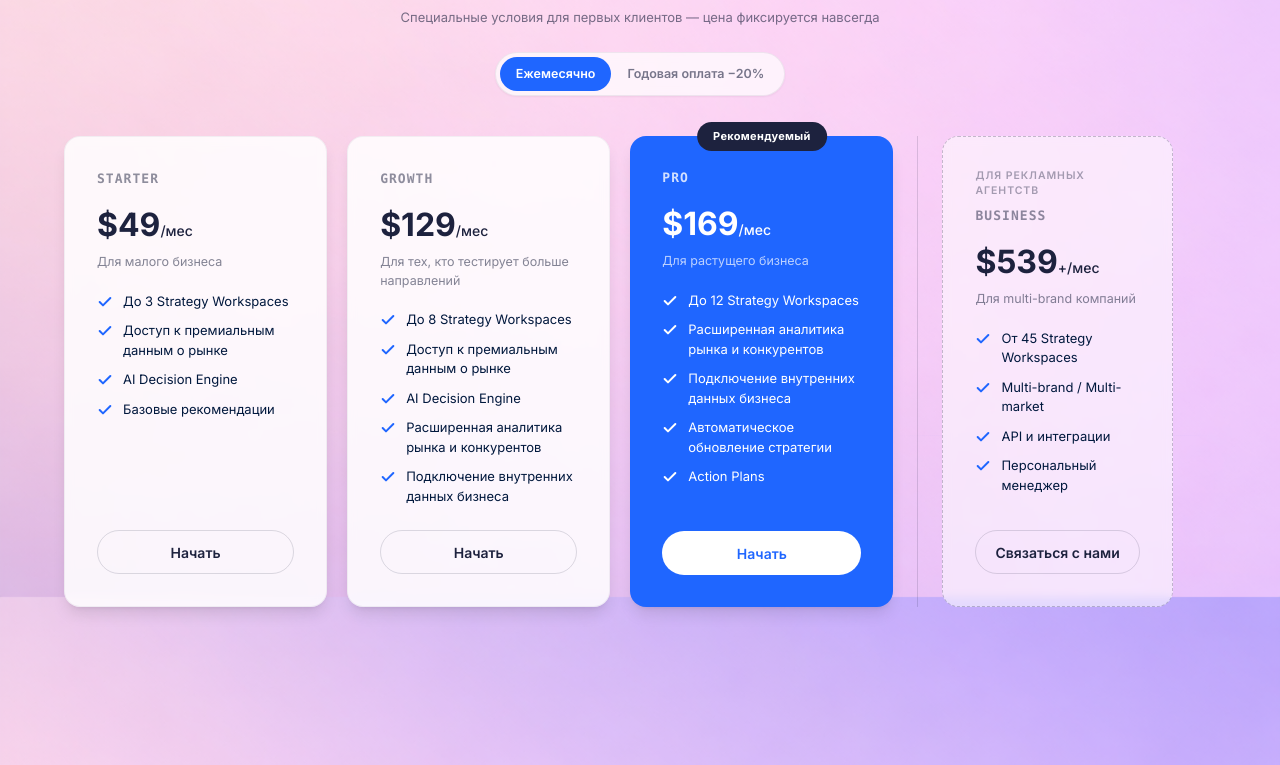
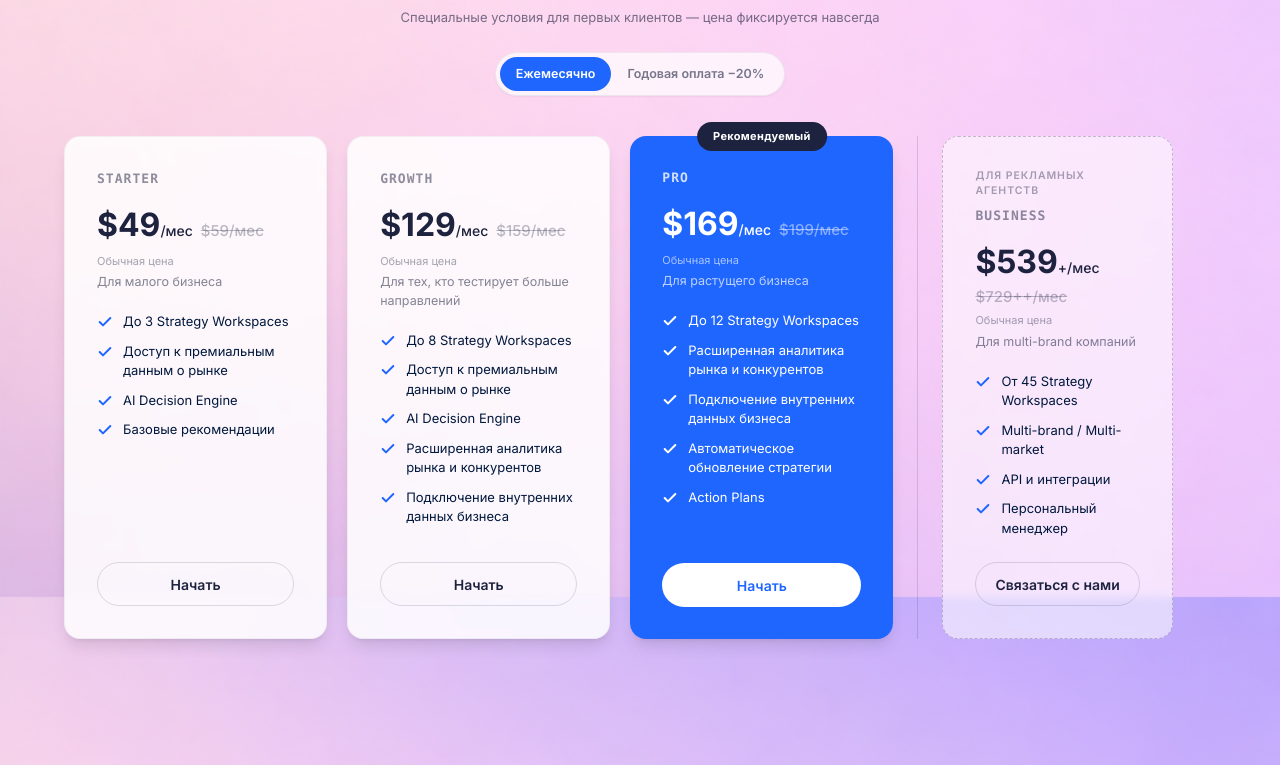
Before and after one commit to irena-sharapa/stragy-leap-launch, a React (Vite) app: page /ru/kak-rabotaet in a window 1280 px wide. Shown: the part 3243-4008 px from the top of the page. Built offline with nearby package versions, Linux system fonts and the light colour scheme.

Commit message:
Changes
Co-authored-by: irena-sharapa <204727947+irena-sharapa@users.noreply.github.com>

```diff
--- a/src/pages/Index.tsx
+++ b/src/pages/Index.tsx
@@ -72,13 +72,33 @@ const Index = () => {
         {plan.tier}
       </div>
       <div
-        className={`font-bold text-[32px] mt-3 mb-1 ${
+        className={`font-bold text-[32px] mt-3 mb-1 flex items-baseline flex-wrap gap-x-2 ${
           plan.popular ? "text-white" : "text-stragy-dark-text"
         }`}
       >
-        {displayPrice(plan.price)}
-        <span className="text-[14px] font-medium">{plan.unit}</span>
+        <span>
+          {displayPrice(plan.price)}
+          <span className="text-[14px] font-medium">{plan.unit}</span>
+        </span>
+        {plan.oldPrice && (
+          <span
+            className={`text-[15px] font-medium line-through ${
+              plan.popular ? "text-white/45" : "text-stragy-dark-text/30"
+            }`}
+          >
+            {displayPrice(plan.oldPrice)}
+            {plan.unit}
+          </span>
+        )}
       </div>
+      {plan.oldPrice && (
+        <div
+          className={`text-[11px] mb-1 ${plan.popular ? "text-white/60" : "text-stragy-dark-text/40"}`}
+        >
+          {t.pricing.regularPriceLabel}
+        </div>
+      )}
+
       <div className={`text-[12.5px] mb-5 ${plan.popular ? "text-white/70" : "text-stragy-dark-text/55"}`}>
         {annual ? `${plan.sub} · ${t.pricing.perYearNote}` : plan.sub}
       </div>
```
